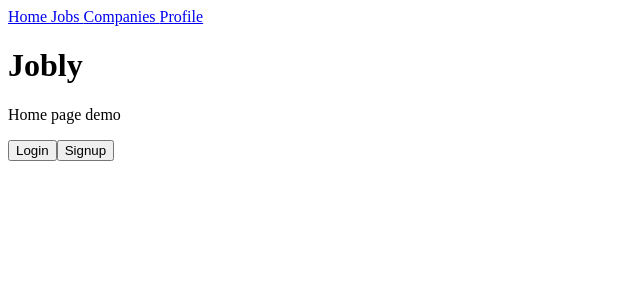
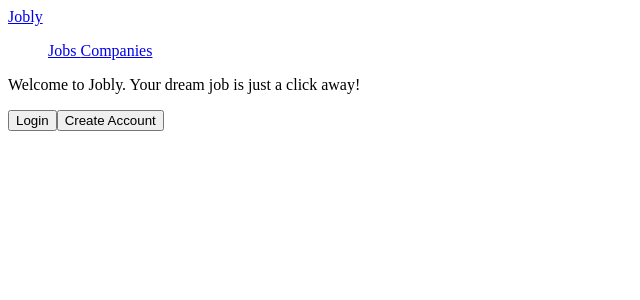
Before and after one commit to nll004/jobly_react, a React (Create React App) app: page / in a window 1280 px wide. Shown: the top 300 px of the page, without its empty margins (0-640 px from the left). Built offline with nearby package versions, Linux system fonts and the light colour scheme; no server answers.

Commit message:
login function with api calls, storage in context, and conditional rendering

```diff
--- a/src/App.js
+++ b/src/App.js
@@ -1,13 +1,49 @@
-import React from 'react';
+import React, {useEffect, useState, useRef} from 'react';
 import RouteList from './routes-nav/RouteList';
 import Nav from './routes-nav/NavBar';
+import { JoblyApi } from './apis/joblyApi';
+import UserContext from './context-hooks/UserContext';
+import AuthFuncContext from './context-hooks/AuthFuncContext';
 
 function App() {
+  const [currentUser, setCurrentUser] = useState(null);
+  const [joblyToken, setjoblyToken] = useState(null);
+  const username = useRef(null);
+
+  useEffect(()=>{
+    if(joblyToken) {
+      async function getAndSaveCurrentUser(){
+        const res = await JoblyApi.getUser(username.current);
+        setCurrentUser(res);
+      };
+      getAndSaveCurrentUser();
+    }
+    else {
+      setCurrentUser(null);
+    }
+  }, [joblyToken]);
+
+  async function login(loginInfo){
+    const token = await JoblyApi.login(loginInfo);
+    username.current = loginInfo.username;
+    setjoblyToken(token);
+  };
+
+  function logout(){
+    setCurrentUser(null);
+    setjoblyToken(null);
+  };
+
   return (
-    <div className="App">
-      <Nav />
-      <RouteList />
-    </div>
+    <AuthFuncContext.Provider value={{login, logout}}>
+      <UserContext.Provider value={{currentUser, joblyToken}}>
+        <div className="App">
+          <Nav />
+          <RouteList />
+        </div>
+      </UserContext.Provider>
+    </AuthFuncContext.Provider>
+
   );
 }
 
--- a/src/apis/joblyApi.js
+++ b/src/apis/joblyApi.js
@@ -30,19 +30,22 @@ class JoblyApi {
 
   /** Send username/password and store the returned token */
   static async login(formData){
-    console.log('submitted login', formData, "token", JoblyApi.token);
     const res = await JoblyApi.request('auth/token', formData, 'post');
-    if(res.error)
     JoblyApi.token = res.token;
-    console.log("after login token", JoblyApi.token )
-
+    return res.token
   };
 
   /** Send new user data to register and store the returned token */
   static async signup(formData){
-    const userToken = await JoblyApi.request('auth/register', formData, 'post');
-    JoblyApi.token = userToken;
+    const res = await JoblyApi.request('auth/register', formData, 'post');
+    JoblyApi.token = res.token;
+    return res.token
   };
+
+  static async getUser(username){
+    const res = await JoblyApi.request(`users/${username}`);
+    return res.user
+  }
 
   /** Get list of companies that meet the specified query */
   static async searchCompanies(query){
--- /dev/null
+++ b/src/context-hooks/AuthFuncContext.js
@@ -0,0 +1,3 @@
+import React from "react";
+const AuthFuncContext = React.createContext();
+export default AuthFuncContext;
--- /dev/null
+++ b/src/context-hooks/UserContext.js
@@ -0,0 +1,3 @@
+import React from "react";
+const UserContext = React.createContext();
+export default UserContext;
--- a/src/forms/LoginForm.js
+++ b/src/forms/LoginForm.js
@@ -1,8 +1,9 @@
-import React, {useState} from "react";
-import {JoblyApi} from "../apis/joblyApi";
+import React, {useState, useContext} from "react";
+import AuthFuncContext from "../context-hooks/AuthFuncContext";
 
 function LoginForm({showForm}) {
     const [formData, setFormData] = useState();
+    const {login} = useContext(AuthFuncContext);
 
     function handleChange(evt) {
         const { name, value } = evt.target;
@@ -11,7 +12,7 @@ function LoginForm({showForm}) {
 
     async function handleSubmit(evt){
         evt.preventDefault();
-        await JoblyApi.login(formData);
+        login(formData);
         evt.target.reset();
         showForm(false);
     };
--- a/src/homepage/Home.js
+++ b/src/homepage/Home.js
@@ -1,31 +1,36 @@
-import React, {useState} from "react";
+import React, {useState, useContext} from "react";
+import UserContext from "../context-hooks/UserContext";
+import AuthFuncContext from "../context-hooks/AuthFuncContext";
 import LoginForm from "../forms/LoginForm";
 import RegistrationForm from "../forms/RegistrationForm";
 
 function HomePage() {
     const [showLoginForm, setShowLoginForm] = useState(false);
     const [showSignupForm, setShowSignupForm] = useState(false);
+    const {currentUser} = useContext(UserContext);
+    const {logout} = useContext(AuthFuncContext);
 
-    function toggleLoginForm(evt) {
-        evt.preventDefault();
+    function toggleLoginForm() {
         setShowLoginForm(current => !current);
         if(showSignupForm) setShowSignupForm(false);
     };
-    function toggleSignupForm(evt) {
-        evt.preventDefault();
+    function toggleSignupForm() {
         setShowSignupForm(current => !current);
         if(showLoginForm) setShowLoginForm(false);
     };
 
     return (
         <>
-        <h1>Jobly</h1>
-        <p>Home page demo</p>
-        <button onClick={toggleLoginForm} > Login </button>
-        <button onClick={toggleSignupForm} > Signup </button>
-
-        {showLoginForm && <LoginForm hideForm={toggleLoginForm} />}
-        {showSignupForm && <RegistrationForm hideForm={toggleSignupForm} />}
+            <p>Welcome to Jobly. Your dream job is just a click away! </p>
+        {currentUser && <button onSubmit={logout}> Logout </button> }
+        {!currentUser &&
+            <div>
+                <button onClick={toggleLoginForm}> Login </button>
+                <button onClick={toggleSignupForm}> Create Account </button>
+            </div>
+        }
+        {showLoginForm && <LoginForm showForm={setShowLoginForm} />}
+        {showSignupForm && <RegistrationForm showForm={setShowSignupForm} />}
         </>
     )
 };
--- a/src/routes-nav/NavBar.js
+++ b/src/routes-nav/NavBar.js
@@ -1,13 +1,18 @@
-import React from "react";
-import { NavLink } from 'react-router-dom';
+import React, {useContext} from "react";
+import { NavLink, Link } from 'react-router-dom';
+import UserContext from "../context-hooks/UserContext";
 
 function Nav(){
+    const {currentUser} = useContext(UserContext);
+
     return (
         <nav>
-            <NavLink to='/'> Home </NavLink>
-            <NavLink to='/jobs'> Jobs </NavLink>
-            <NavLink to='/companies'> Companies </NavLink>
-            <NavLink to='/profile/:username'> Profile </NavLink>
+            <Link to='/'> Jobly </Link>
+            <ul>
+                <NavLink to='/jobs'> Jobs </NavLink>
+                <NavLink to='/companies'> Companies </NavLink>
+                {currentUser && <NavLink to='/profile/:username'> Profile </NavLink> }
+            </ul>
         </nav>
     )
 }
```
